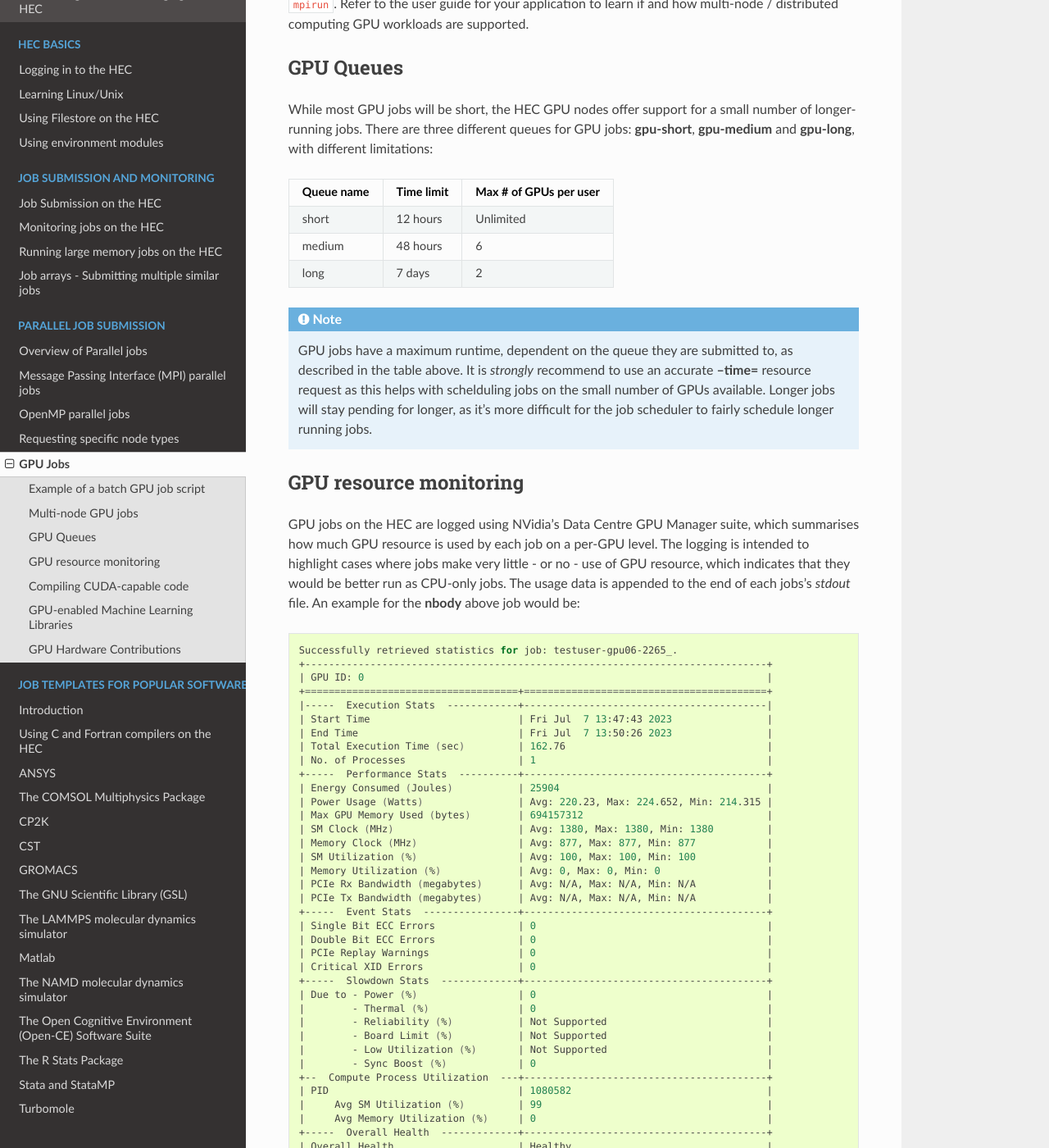
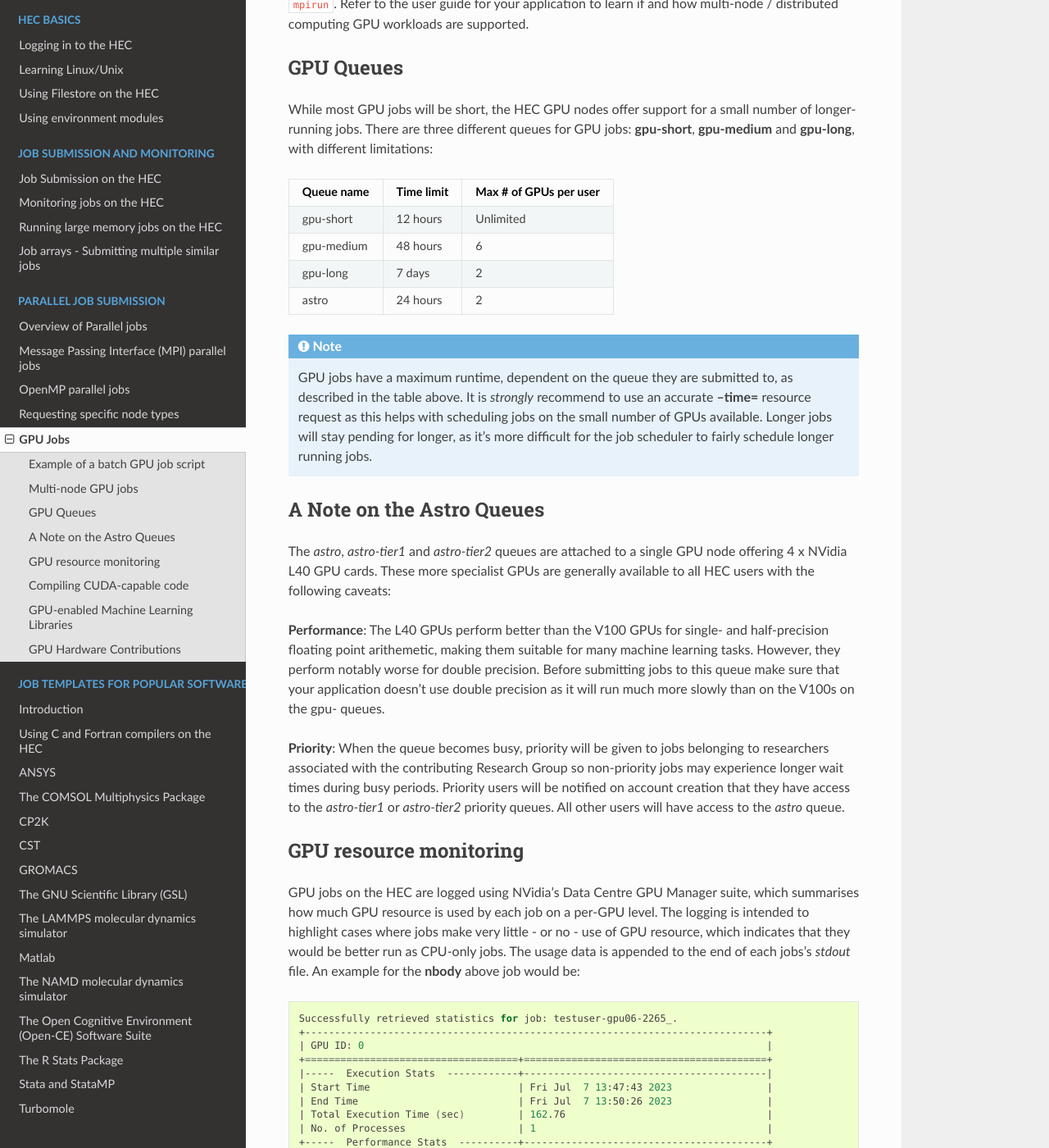
Before and after one commit to MikePacey/Lancaster-HEC, a Sphinx documentation site: the page built from docs/gpu.rst, in a window 1280 px wide and 1400 px high, scrolled down 1661 px. Shown: the whole window at 82% size. Built offline with Sphinx 7.4.7 and the Read the Docs theme 2.0.0, drawn with Linux system fonts in a browser that asks for light colours; formulas are drawn with MathJax 3; some of the changed text lies outside the part shown.

Commit message:
main branch

```diff
--- a/docs/gpu.rst
+++ b/docs/gpu.rst
@@ -6,7 +6,9 @@ GPUs (Graphics Processing Units) are a specialist type of computing hardware ori
 .. note:
   Most applications aren't GPU-capable as software must be written specifically to make
   use of GPU hardware. Check the User Guide for your application to see if it supports
-  GPU use
+  GPU use, and whether it support multiple GPUs. When testing a new GPU application be
+  sure to use the GPU Resource Monitoring advice below to ensure that your application
+  is genuinely using a GPU.
 
 Example of a batch GPU job script
 ---------------------------------
@@ -91,14 +93,17 @@ of longer-running jobs. There are three different queues for GPU jobs: **gpu-sho
   * - Queue name
     - Time limit
     - Max # of GPUs per user
-  * - short
+  * - gpu-short
     - 12 hours
     - Unlimited
-  * - medium
+  * - gpu-medium
     - 48 hours
     - 6
-  * - long
+  * - gpu-long
     - 7 days
+    - 2
+  * - astro
+    - 24 hours
     - 2
 
 .. note::
@@ -106,9 +111,29 @@ of longer-running jobs. There are three different queues for GPU jobs: **gpu-sho
    GPU jobs have a maximum runtime, dependent on the queue they are submitted to,
    as described in the table above.
    It is *strongly* recommend to use an accurate **--time=** resource request as
-   this helps with schelduling jobs on the small number of GPUs available. Longer
+   this helps with scheduling jobs on the small number of GPUs available. Longer
    jobs will stay pending for longer, as it's more difficult for the job scheduler
    to fairly schedule longer running jobs.
+
+A Note on the Astro Queues
+--------------------------
+
+The *astro*, *astro-tier1* and *astro-tier2* queues are attached to a single GPU node offering
+4 x NVidia L40 GPU cards. These more specialist GPUs are generally available to all
+HEC users with the following caveats:
+
+**Performance**: The L40 GPUs perform better than the V100 GPUs for single- and half-precision
+floating point arithemetic, making them suitable for many machine learning tasks.
+However, they perform notably worse for double precision. Before submitting
+jobs to this queue make sure that your application doesn't use double precision as it
+will run much more slowly than on the V100s on the gpu- queues.
+
+**Priority**: When the queue becomes busy, priority will be given to jobs belonging
+to researchers associated with the contributing Research Group so non-priority jobs
+may experience longer wait times during busy periods. Priority users will be notified
+on account creation that they have access to the *astro-tier1* or *astro-tier2* priority
+queues. All other users will have access to the *astro* queue.
+
 
 GPU resource monitoring
 -----------------------
@@ -280,3 +305,9 @@ The HEC currently offers the following GPU nodes:
     - 192G
     - 6
     - Maths and Stats Dept
+  * - NVidia L40 48G
+    - 4
+    - 32
+    - 512G
+    - 1
+    - Space & Planetary Physics Group
```
